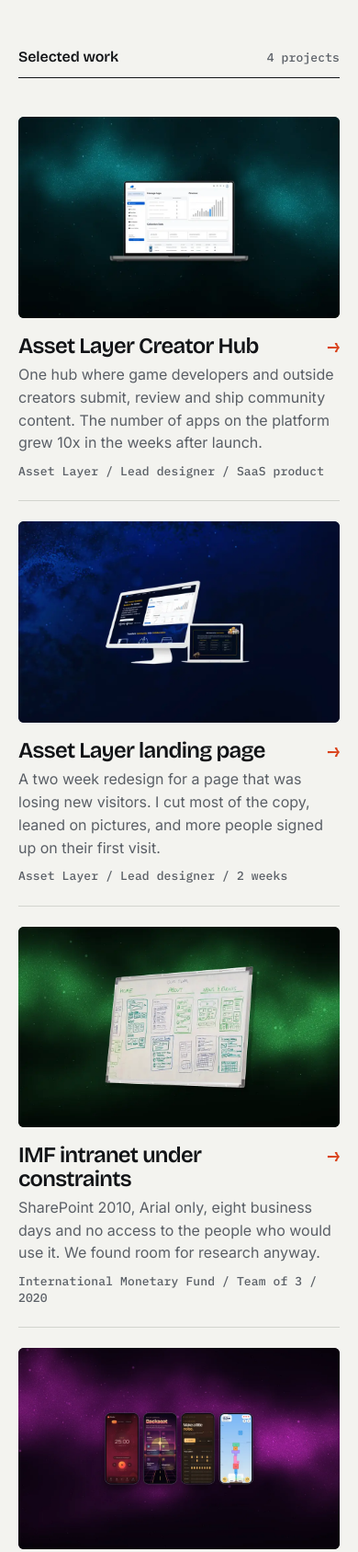
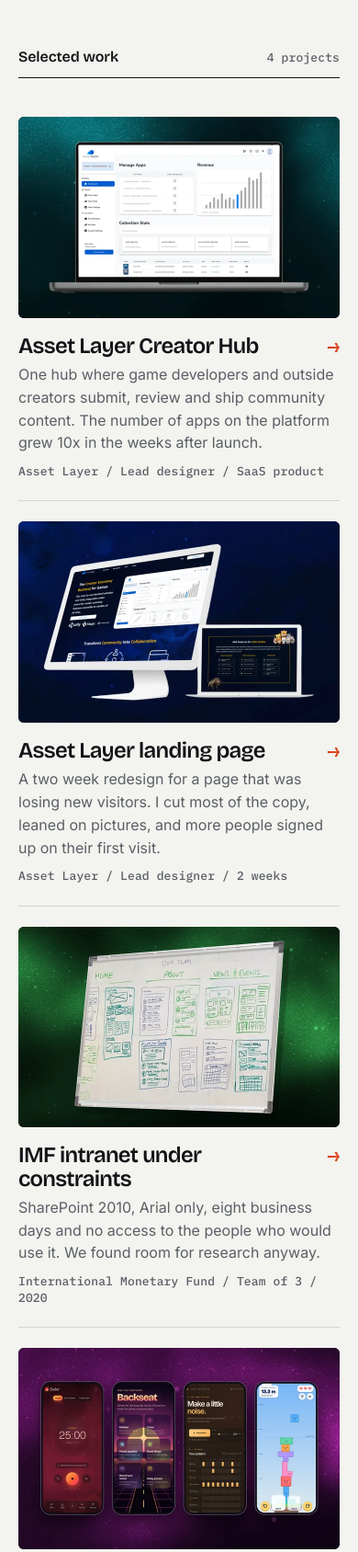
Before and after one commit to dstraffon/dstraffon_portfolio, a plain HTML site: page index.html in a window 390 px wide. Shown: the part 1240-2928 px from the top of the page at 92% size. Drawn offline with nearby package versions, Linux system fonts and the light colour scheme.

Commit message:
Use tighter crops for home tiles on phones
Phone thumbnails now load 16:10 crops (1040 and 700 wide) cut from the
same tile sources at native size, so the devices fill most of the frame.
Desktop stage images are unchanged.

Co-Authored-By: Claude Opus 5.5 <noreply@anthropic.com>
Claude-Session: https://claude.ai/code/session_01C1U52vqS5XgPjZDF7rhXPy

```diff
--- a/index.html
+++ b/index.html
@@ -58,25 +58,25 @@
   <div class="work">
     <ul class="work-list">
       <li class="work-item on"><a href="creator-hub.html">
-        <span class="thumb cover" style="background:#0A1E22"><img src="images/home/tile-creator-hub-1050.webp" srcset="images/home/tile-creator-hub-1050.webp 1050w, images/home/tile-creator-hub.webp 2098w" sizes="(max-width:860px) 100vw, 66vw" width="2098" height="1218" alt="Creator Hub dashboard on a laptop, with a list of apps, a revenue chart and collection stats" loading="lazy" decoding="async"></span>
+        <span class="thumb cover" style="background:#0A1E22"><img src="images/home/tile-creator-hub-mobile-700.webp" srcset="images/home/tile-creator-hub-mobile-700.webp 700w, images/home/tile-creator-hub-mobile.webp 1040w" sizes="calc(100vw - 40px)" width="1040" height="650" alt="Creator Hub dashboard on a laptop, with a list of apps, a revenue chart and collection stats" loading="lazy" decoding="async"></span>
         <h3>Asset Layer Creator Hub</h3><span class="ar" aria-hidden="true">→</span>
         <p>One hub where game developers and outside creators submit, review and ship community content. The number of apps on the platform grew 10x in the weeks after launch.</p>
         <span class="meta mono">Asset Layer / Lead designer / SaaS product</span>
       </a></li>
       <li class="work-item"><a href="landing-page.html">
-        <span class="thumb cover" style="background:#071233"><img src="images/home/tile-landing-page-1050.webp" srcset="images/home/tile-landing-page-1050.webp 1050w, images/home/tile-landing-page.webp 2098w" sizes="(max-width:860px) 100vw, 66vw" width="2098" height="1218" alt="Redesigned Asset Layer landing page on a desktop monitor, with a laptop beside it showing a feature section" loading="lazy" decoding="async"></span>
+        <span class="thumb cover" style="background:#071233"><img src="images/home/tile-landing-page-mobile-700.webp" srcset="images/home/tile-landing-page-mobile-700.webp 700w, images/home/tile-landing-page-mobile.webp 1040w" sizes="calc(100vw - 40px)" width="1040" height="650" alt="Redesigned Asset Layer landing page on a desktop monitor, with a laptop beside it showing a feature section" loading="lazy" decoding="async"></span>
         <h3>Asset Layer landing page</h3><span class="ar" aria-hidden="true">→</span>
         <p>A two week redesign for a page that was losing new visitors. I cut most of the copy, leaned on pictures, and more people signed up on their first visit.</p>
         <span class="meta mono">Asset Layer / Lead designer / 2 weeks</span>
       </a></li>
       <li class="work-item"><a href="imf.html">
-        <span class="thumb cover" style="background:#04140A"><img src="images/home/tile-imf-1050.webp" srcset="images/home/tile-imf-1050.webp 1050w, images/home/tile-imf.webp 2098w" sizes="(max-width:860px) 100vw, 66vw" width="2098" height="1218" alt="Whiteboard of green marker sketches for the intranet's home, about, and news and events pages" loading="lazy" decoding="async"></span>
+        <span class="thumb cover" style="background:#04140A"><img src="images/home/tile-imf-mobile-700.webp" srcset="images/home/tile-imf-mobile-700.webp 700w, images/home/tile-imf-mobile.webp 1040w" sizes="calc(100vw - 40px)" width="1040" height="650" alt="Whiteboard of green marker sketches for the intranet's home, about, and news and events pages" loading="lazy" decoding="async"></span>
         <h3>IMF intranet under constraints</h3><span class="ar" aria-hidden="true">→</span>
         <p>SharePoint 2010, Arial only, eight business days and no access to the people who would use it. We found room for research anyway.</p>
         <span class="meta mono">International Monetary Fund / Team of 3 / 2020</span>
       </a></li>
       <li class="work-item"><a href="side-projects.html">
-        <span class="thumb cover" style="background:#1A0B22"><img src="images/home/tile-side-projects-1050.webp" srcset="images/home/tile-side-projects-1050.webp 1050w, images/home/tile-side-projects.webp 2098w" sizes="(max-width:860px) 100vw, 66vw" width="2098" height="1218" alt="Four phones showing Pomodoro Pal, Backseat, 808 Pocket and Wobble Tower" loading="lazy" decoding="async"></span>
+        <span class="thumb cover" style="background:#1A0B22"><img src="images/home/tile-side-projects-mobile-700.webp" srcset="images/home/tile-side-projects-mobile-700.webp 700w, images/home/tile-side-projects-mobile.webp 1040w" sizes="calc(100vw - 40px)" width="1040" height="650" alt="Four phones showing Pomodoro Pal, Backseat, 808 Pocket and Wobble Tower" loading="lazy" decoding="async"></span>
         <h3>Side projects, built with AI</h3><span class="ar" aria-hidden="true">→</span>
         <p>A focus timer, a road trip game, a drum machine and a stacking game. I designed each in Figma and built it with Claude, and all four are live.</p>
         <span class="meta mono">Personal / Design and build / Ongoing</span>
```
Also changed, not shown: images/home/tile-creator-hub-mobile-700.webp (added), images/home/tile-creator-hub-mobile.webp (added), images/home/tile-imf-mobile-700.webp (added), images/home/tile-imf-mobile.webp (added), images/home/tile-landing-page-mobile-700.webp (added), images/home/tile-landing-page-mobile.webp (added), images/home/tile-side-projects-mobile-700.webp (added), images/home/tile-side-projects-mobile.webp (added).
